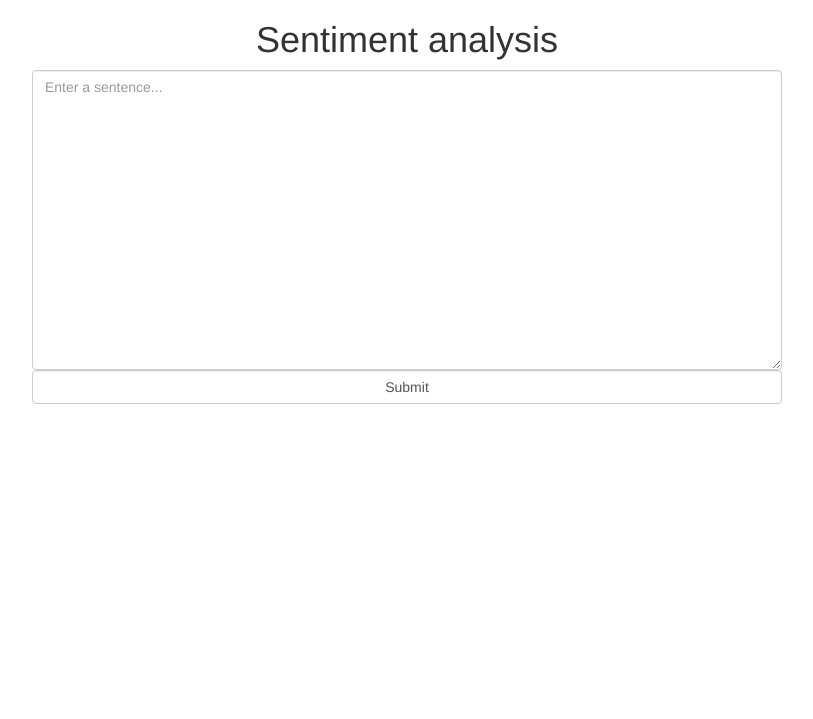
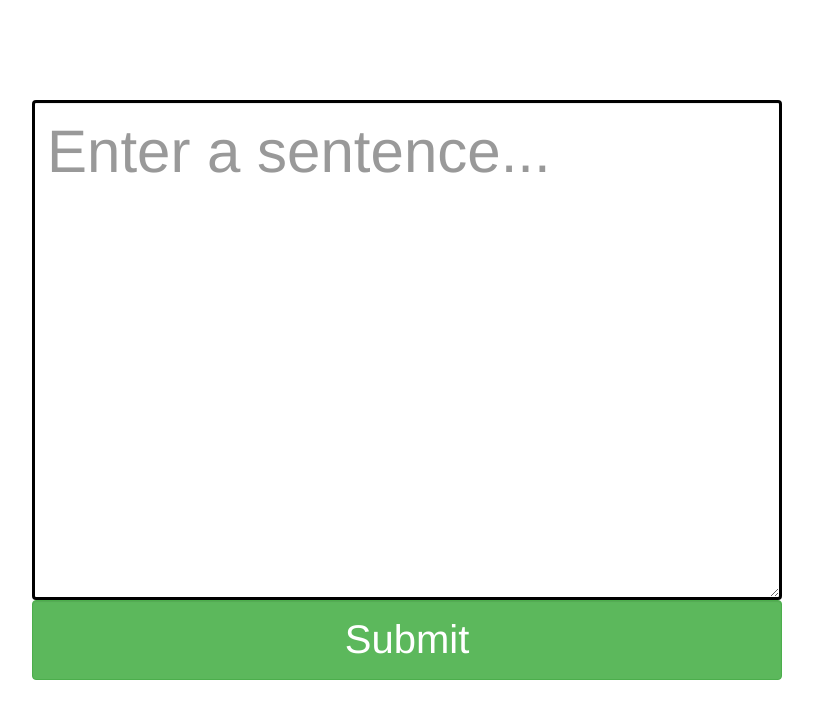
Before and after one commit to pavelchristof/template-scala-cml-sentiment, a Django app: page / in a window 1280 px wide. Shown: the top 719 px of the page, without its empty margins (233-1046 px from the left). Run offline with Django 3.2, Linux system fonts and the light colour scheme; some libraries are stand-ins or nearby versions.

```diff
--- a/engine.json
+++ b/engine.json
@@ -19,9 +19,9 @@
   },
   "algorithms": [
     {
-      "name": "rntn",
+      "name": "rntnSplit",
       "params": {
-        "wordVecSize": 10,
+        "halfVecSize": 5,
         "stepSize": 0.1,
         "regularizationCoeff": 1e-6,
         "iterations": 500,
--- a/web/sentiment/templates/sentiment/base.html
+++ b/web/sentiment/templates/sentiment/base.html
@@ -6,14 +6,13 @@
     <meta http-equiv="X-UA-Compatible" content="IE=edge">
     <meta name="viewport" content="width=device-width, initial-scale=1">
 
-    <title>Global warming</title>
+    <title>Sentiment analysis</title>
 
     <link href="{% static "css/bootstrap.min.css" %}" rel="stylesheet">
     <style>{% block css %}{% endblock %}</style>
 </head>
 <body>
-    <div class="container-fluid">
-        <h1 class="text-center">Sentiment analysis</h1>
+    <div class="container-fluid" style="padding-top: 100px">
 
         {% block content %}
         {% endblock %}
--- a/web/sentiment/templates/sentiment/index.html
+++ b/web/sentiment/templates/sentiment/index.html
@@ -5,8 +5,9 @@
         <div style="flex-grow: 1"></div>
         <form method="POST" style="width:60%">
             {% csrf_token %}
-            <textarea type="text" style="height: 300px;" class="form-control" name="sentence" title="Sentence" placeholder="Enter a sentence..."></textarea>
-            <input class="form-control" type="submit">
+            <textarea type="text" style="height: 500px; font-size: 60px; border: 3px solid black" class="form-control"
+                      name="sentence" title="Sentence" placeholder="Enter a sentence..."></textarea>
+            <input class="form-control btn btn-success" style="font-size: 40px; height: 80px" type="submit">
         </form>
         <div style="flex-grow: 1"></div>
     </div>
--- a/web/sentiment/templates/sentiment/tree.html
+++ b/web/sentiment/templates/sentiment/tree.html
@@ -1,4 +1,4 @@
-<span class="tree-label" style="background: {{ node.color }}; color: black;">{{node.label}}</span>
+<span class="tree-label" style="background: {{ node.color }}; color: {{ node.text_color }}; font-size: 25px">{{node.label}}</span>
 
 {%if node.children %}
     <ul>
--- a/web/sentiment/views.py
+++ b/web/sentiment/views.py
@@ -11,10 +11,20 @@ def add_colors(node):
     else:
         r["children"] = map(add_colors, [node["left"], node["right"]])
 
+    r["text_color"] = "black"
     vec = node["accum"]["get"]
-    s = max([(t[1], t[0]) for t in enumerate(vec)])[1]
-    colors = ["red", "orange", "white", "LightGreen", "green"]
-    r["color"] = colors[s]
+    c = -vec[0] - 0.5 * vec[1] + 0.5 * vec[3] + vec[4]
+    c *= 3
+    if c >= 0:
+        rb = max(0, 255 - int(c * 255.0))
+        print(rb)
+        r["color"] = "#{:02X}FF{:02X}".format(rb, rb)
+    else:
+        gb = max(0, 255 - int(-c * 255.0 * 1.5))
+        print(gb)
+        r["color"] = "#FF{:02X}{:02X}".format(gb, gb)
+        if c <= -0.5:
+            r["text_color"] = "white"
 
     return r
 
```
Also changed, not shown: web/sentiment/templates/sentiment/prediction.html (+5 -18 lines), 3 other files.
